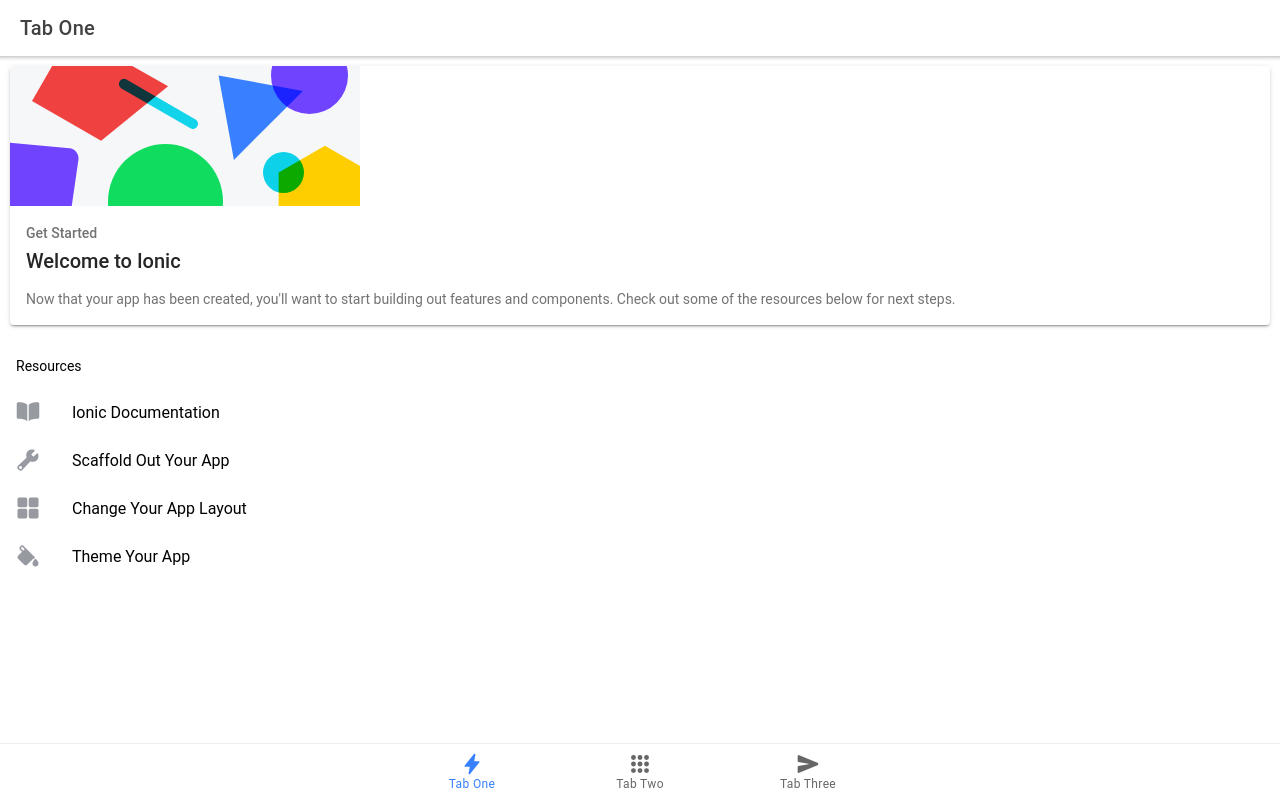
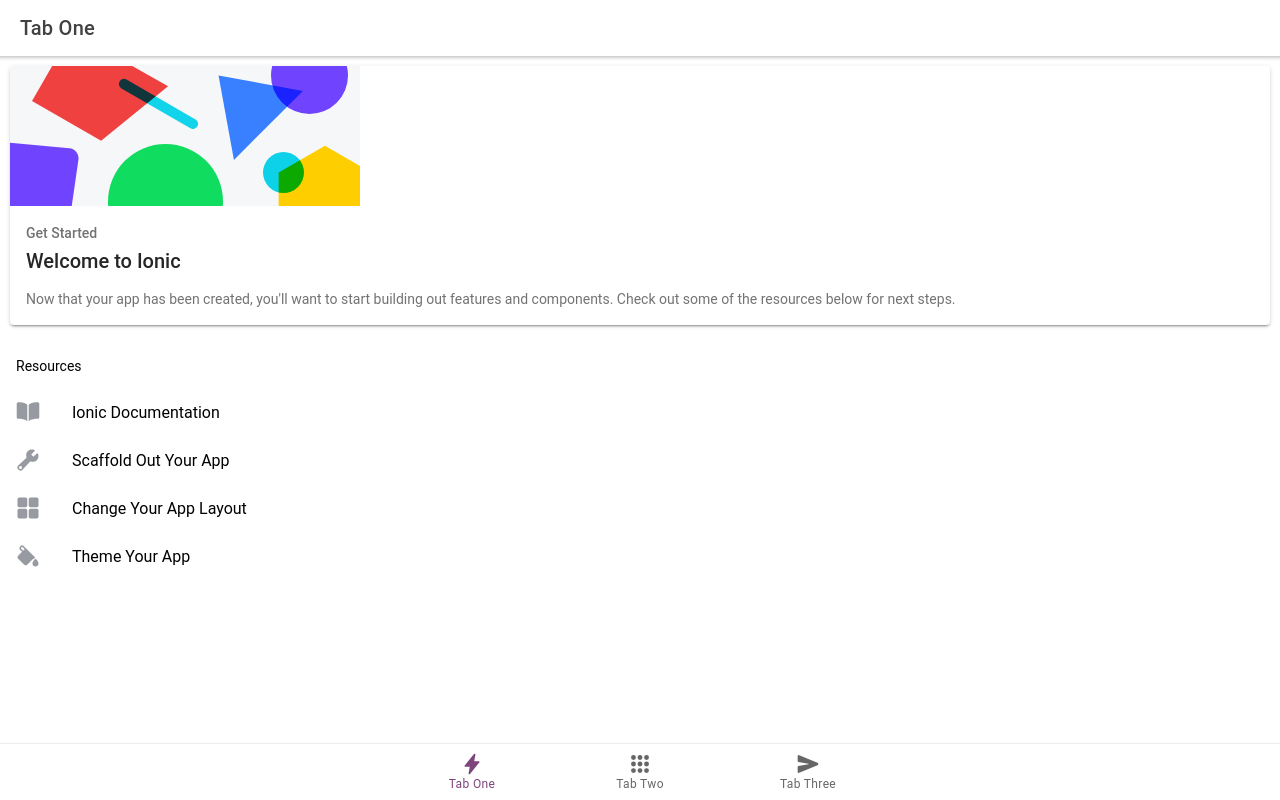
Before and after one commit to peterpeterparker/tietracker, a React (Create React App) app: page /tab1 in a window 1280 px wide. Built offline with nearby package versions, Linux system fonts and the light colour scheme.

Commit message:
feat: custom colors

```diff
--- a/src/theme/variables.css
+++ b/src/theme/variables.css
@@ -1,77 +1,64 @@
-/* Ionic Variables and Theming. For more info, please see:
-http://ionicframework.com/docs/theming/ */
+:root {
+  --ion-color-primary: #7D457C;
+  --ion-color-primary-rgb: 125,69,124;
+  --ion-color-primary-contrast: #ffffff;
+  --ion-color-primary-contrast-rgb: 255,255,255;
+  --ion-color-primary-shade: #6e3d6d;
+  --ion-color-primary-tint: #8a5889;
 
-/** Ionic CSS Variables **/
-:root {
-  /** primary **/
-  --ion-color-primary: #3880ff;
-  --ion-color-primary-rgb: 56, 128, 255;
-  --ion-color-primary-contrast: #ffffff;
-  --ion-color-primary-contrast-rgb: 255, 255, 255;
-  --ion-color-primary-shade: #3171e0;
-  --ion-color-primary-tint: #4c8dff;
+  --ion-color-secondary: #E7E7F1;
+  --ion-color-secondary-rgb: 231,231,241;
+  --ion-color-secondary-contrast: #000000;
+  --ion-color-secondary-contrast-rgb: 0,0,0;
+  --ion-color-secondary-shade: #cbcbd4;
+  --ion-color-secondary-tint: #e9e9f2;
 
-  /** secondary **/
-  --ion-color-secondary: #0cd1e8;
-  --ion-color-secondary-rgb: 12, 209, 232;
-  --ion-color-secondary-contrast: #ffffff;
-  --ion-color-secondary-contrast-rgb: 255, 255, 255;
-  --ion-color-secondary-shade: #0bb8cc;
-  --ion-color-secondary-tint: #24d6ea;
+  --ion-color-tertiary: #7479A4;
+  --ion-color-tertiary-rgb: 116,121,164;
+  --ion-color-tertiary-contrast: #ffffff;
+  --ion-color-tertiary-contrast-rgb: 255,255,255;
+  --ion-color-tertiary-shade: #666a90;
+  --ion-color-tertiary-tint: #8286ad;
 
-  /** tertiary **/
-  --ion-color-tertiary: #7044ff;
-  --ion-color-tertiary-rgb: 112, 68, 255;
-  --ion-color-tertiary-contrast: #ffffff;
-  --ion-color-tertiary-contrast-rgb: 255, 255, 255;
-  --ion-color-tertiary-shade: #633ce0;
-  --ion-color-tertiary-tint: #7e57ff;
+  --ion-color-success: #00AEAA;
+  --ion-color-success-rgb: 0,174,170;
+  --ion-color-success-contrast: #ffffff;
+  --ion-color-success-contrast-rgb: 255,255,255;
+  --ion-color-success-shade: #009996;
+  --ion-color-success-tint: #1ab6b3;
 
-  /** success **/
-  --ion-color-success: #10dc60;
-  --ion-color-success-rgb: 16, 220, 96;
-  --ion-color-success-contrast: #ffffff;
-  --ion-color-success-contrast-rgb: 255, 255, 255;
-  --ion-color-success-shade: #0ec254;
-  --ion-color-success-tint: #28e070;
+  --ion-color-warning: #FFC55F;
+  --ion-color-warning-rgb: 255,197,95;
+  --ion-color-warning-contrast: #000000;
+  --ion-color-warning-contrast-rgb: 0,0,0;
+  --ion-color-warning-shade: #e0ad54;
+  --ion-color-warning-tint: #ffcb6f;
 
-  /** warning **/
-  --ion-color-warning: #ffce00;
-  --ion-color-warning-rgb: 255, 206, 0;
-  --ion-color-warning-contrast: #ffffff;
-  --ion-color-warning-contrast-rgb: 255, 255, 255;
-  --ion-color-warning-shade: #e0b500;
-  --ion-color-warning-tint: #ffd31a;
+  --ion-color-danger: #E46F74;
+  --ion-color-danger-rgb: 228,111,116;
+  --ion-color-danger-contrast: #000000;
+  --ion-color-danger-contrast-rgb: 0,0,0;
+  --ion-color-danger-shade: #c96266;
+  --ion-color-danger-tint: #e77d82;
 
-  /** danger **/
-  --ion-color-danger: #f04141;
-  --ion-color-danger-rgb: 245, 61, 61;
-  --ion-color-danger-contrast: #ffffff;
-  --ion-color-danger-contrast-rgb: 255, 255, 255;
-  --ion-color-danger-shade: #d33939;
-  --ion-color-danger-tint: #f25454;
-
-  /** dark **/
   --ion-color-dark: #222428;
-  --ion-color-dark-rgb: 34, 34, 34;
+  --ion-color-dark-rgb: 34,34,34;
   --ion-color-dark-contrast: #ffffff;
-  --ion-color-dark-contrast-rgb: 255, 255, 255;
+  --ion-color-dark-contrast-rgb: 255,255,255;
   --ion-color-dark-shade: #1e2023;
   --ion-color-dark-tint: #383a3e;
 
-  /** medium **/
   --ion-color-medium: #989aa2;
-  --ion-color-medium-rgb: 152, 154, 162;
+  --ion-color-medium-rgb: 152,154,162;
   --ion-color-medium-contrast: #ffffff;
-  --ion-color-medium-contrast-rgb: 255, 255, 255;
+  --ion-color-medium-contrast-rgb: 255,255,255;
   --ion-color-medium-shade: #86888f;
   --ion-color-medium-tint: #a2a4ab;
 
-  /** light **/
   --ion-color-light: #f4f5f8;
-  --ion-color-light-rgb: 244, 244, 244;
+  --ion-color-light-rgb: 244,244,244;
   --ion-color-light-contrast: #000000;
-  --ion-color-light-contrast-rgb: 0, 0, 0;
+  --ion-color-light-contrast-rgb: 0,0,0;
   --ion-color-light-shade: #d7d8da;
   --ion-color-light-tint: #f5f6f9;
 }
```
